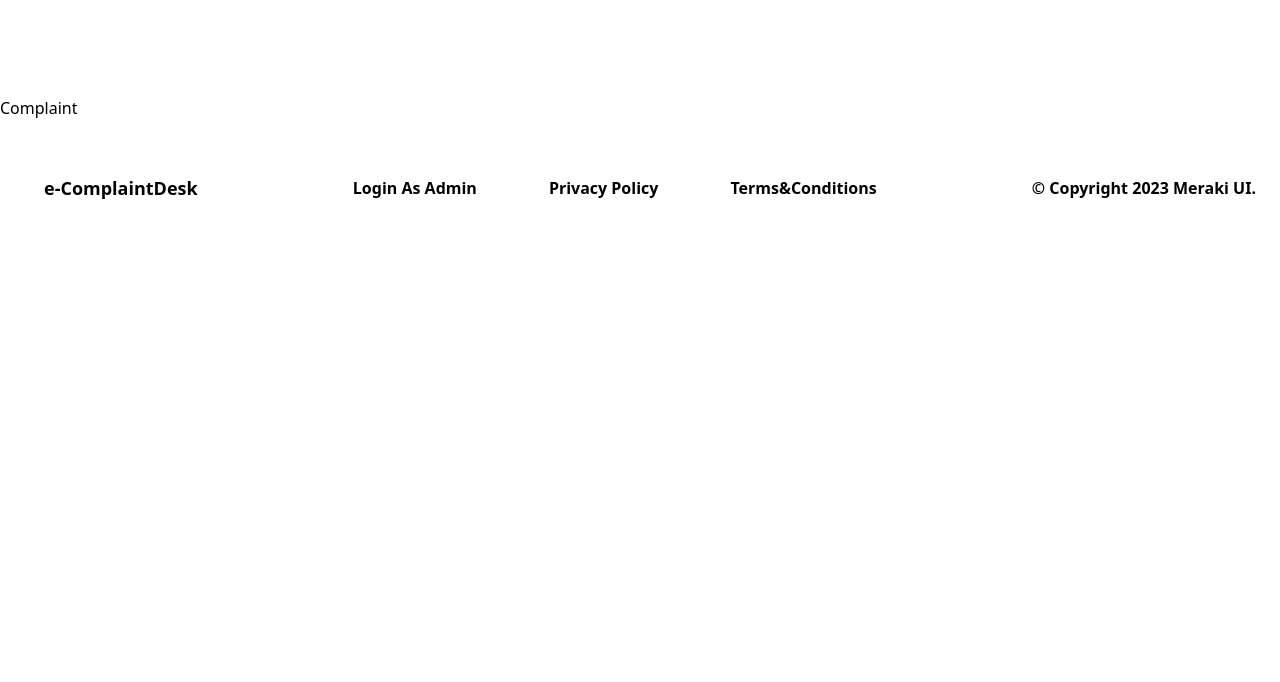
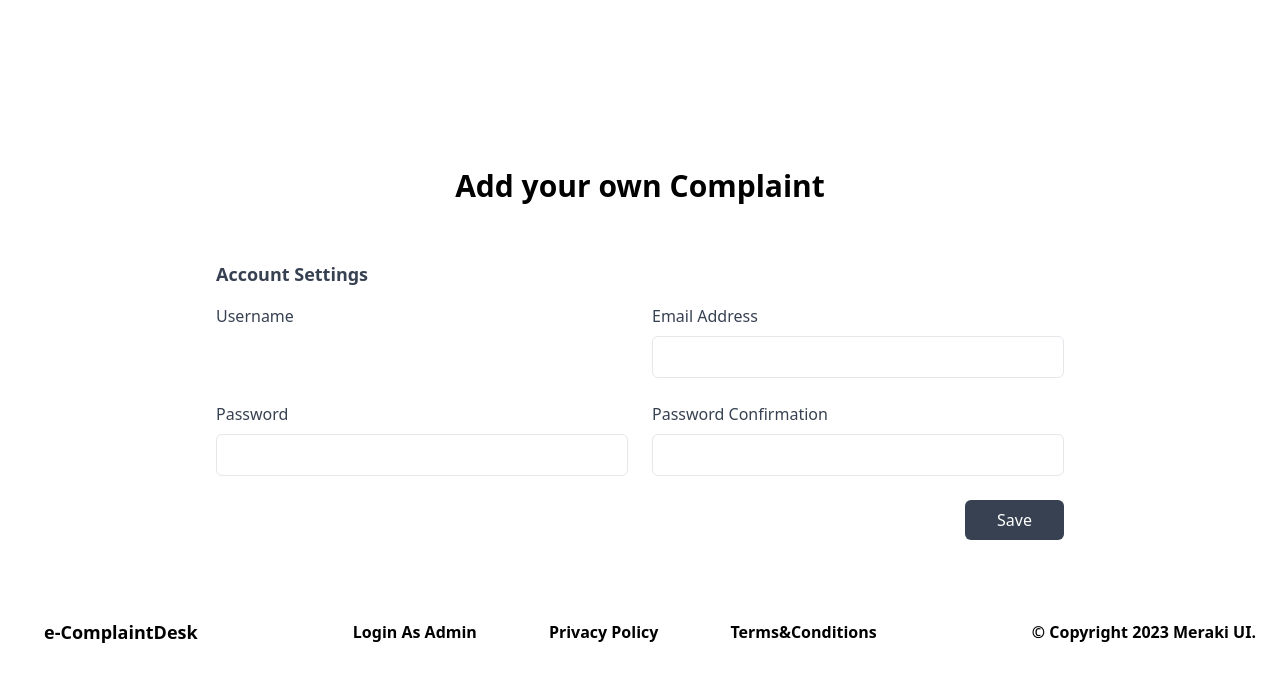
Before and after one commit to DcoderLLC/OCMS-BRC, a React (Vite) app in the folder client/: page /complaints in a window 1280 px wide. Shown: the top 682 px of the page. Built offline with nearby package versions, Linux system fonts and the light colour scheme.

Commit message:
Complaint page structure done

```diff
--- /dev/null
+++ b/client/src/Components/Complaint/ComplaintForm.jsx
@@ -0,0 +1,70 @@
+import {} from "react";
+import { Box } from "@mui/system";
+
+const ComplaintForm = () => {
+  return (
+    <Box>
+      <section className="max-w-4xl p-6 mx-auto rounded-md ">
+        <h2 className="text-lg font-semibold text-gray-700 capitalize dark:text-white">
+          Account settings
+        </h2>
+
+        <form>
+          <div className="grid grid-cols-1 gap-6 mt-4 sm:grid-cols-2">
+            <div>
+              <label className="text-gray-700 dark:text-gray-200">
+                Username
+              </label>
+              <input
+                id="username"
+                type="text"
+                className="block w-full px-4 py-2 mt-2 text-blackborder rounded-md  dark:border-gray-600 focus:border-blue-400 focus:ring-blue-300 focus:ring-opacity-40 dark:focus:border-blue-300 focus:outline-none focus:ring"
+              />
+            </div>
+
+            <div>
+              <label className="text-gray-700 dark:text-gray-200">
+                Email Address
+              </label>
+              <input
+                id="emailAddress"
+                type="email"
+                className="block w-full px-4 py-2 mt-2 text-black border  rounded-md   dark:border-gray-600 focus:border-blue-400 focus:ring-blue-300 focus:ring-opacity-40 dark:focus:border-blue-300 focus:outline-none focus:ring"
+              />
+            </div>
+
+            <div>
+              <label className="text-gray-700 dark:text-gray-200">
+                Password
+              </label>
+              <input
+                id="password"
+                type="password"
+                className="block w-full px-4 py-2 mt-2 text-black border rounded-md  focus:border-blue-400 focus:ring-blue-300 focus:ring-opacity-40 dark:focus:border-blue-300 focus:outline-none focus:ring"
+              />
+            </div>
+
+            <div>
+              <label className="text-gray-700 dark:text-gray-200">
+                Password Confirmation
+              </label>
+              <input
+                id="passwordConfirmation"
+                type="password"
+                className="block w-full px-4 py-2 mt-2 text-black  border rounded-md dark:border-gray-600 focus:border-blue-400 focus:ring-blue-300 focus:ring-opacity-40 dark:focus:border-blue-300 focus:outline-none focus:ring"
+              />
+            </div>
+          </div>
+
+          <div className="flex justify-end mt-6">
+            <button className="px-8 py-2.5 leading-5 text-white transition-colors duration-300 transform bg-gray-700 rounded-md hover:bg-gray-600 focus:outline-none focus:bg-gray-600">
+              Save
+            </button>
+          </div>
+        </form>
+      </section>
+    </Box>
+  );
+};
+
+export default ComplaintForm;
--- /dev/null
+++ b/client/src/Components/Complaint/HeroComplaint.jsx
@@ -0,0 +1,18 @@
+import {} from "react";
+import { Box } from "@mui/system";
+
+const HeroComplaint = () => {
+  return (
+    <Box>
+      <div className="flex justify-center ">
+        <div className="pt-14 pb-4 m-4 max-w-screen-md">
+          <h1 className="text-3xl font-semibold text-[#4F6F52] text-center">
+            Add your own Complaint
+          </h1>
+        </div>
+      </div>
+    </Box>
+  );
+};
+
+export default HeroComplaint;
--- a/client/src/pages/Complaint.jsx
+++ b/client/src/pages/Complaint.jsx
@@ -1,8 +1,14 @@
 import { } from 'react'
+import { Box } from '@mui/material';
+import HeroComplaint from '../Components/Complaint/HeroComplaint';
+import ComplaintForm from '../Components/Complaint/ComplaintForm';
 
 const Complaint = () => {
   return (
-    <div>Complaint</div>
+    <Box className="bg-[#B2A59B]">
+      <HeroComplaint />
+      <ComplaintForm />
+    </Box>
   )
 }
 
```
